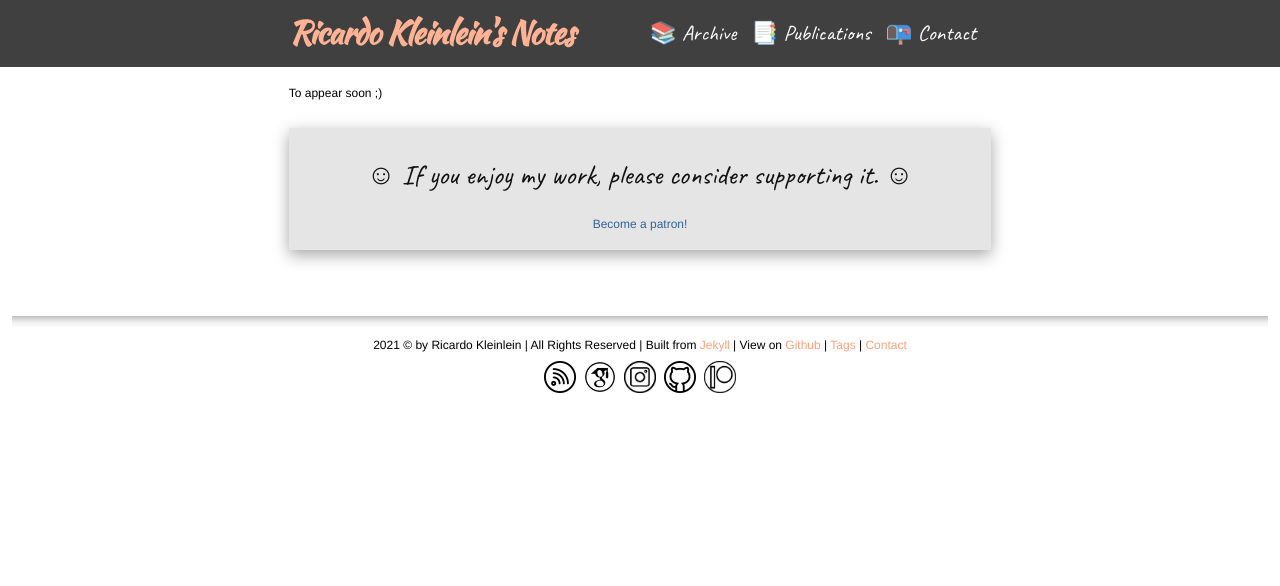
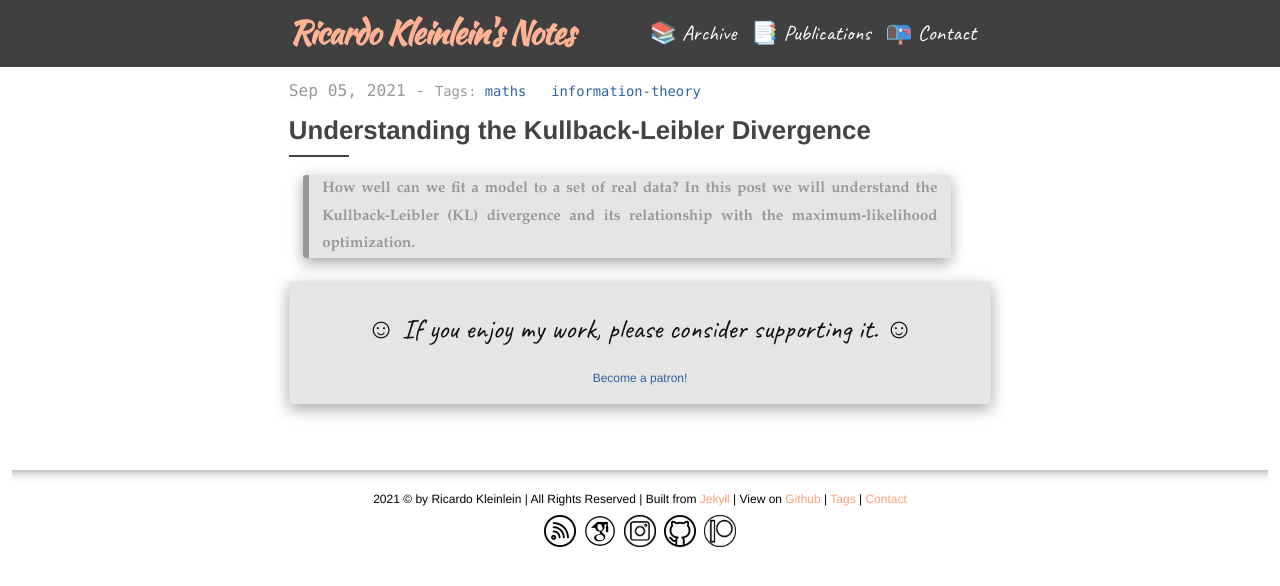
Before and after one commit to ricardokleinklein/ricardokleinklein.github.io, a Jekyll site: the page built from index.html, in a window 1280 px wide. Shown: the top 586 px of the page. Built offline with Jekyll 4.4.1, drawn with Linux system fonts in a browser that asks for light colours; comment, search, counter and statistics services are not loaded.

Commit message:
first post - kl divergence

```diff
--- /dev/null
+++ b/_posts/2021-09-05-understanding-kl.md
@@ -0,0 +1,171 @@
+---
+layout: post
+title: Understanding the Kullback-Leibler Divergence
+author: Ricardo Kleinlein
+tags: maths information-theory
+---
+
+> How well can we fit a model to a set of real data? In this post we will understand the Kullback-Leibler (KL) divergence and its relationship with the maximum-likelihood optimization.
+
+<!--eoe-->
+
+{:class="table-of-content"}
+* TOC
+{:toc}
+
+EDIT: This is a new version of a previously posted text, written back in 2017.
+{:.edit}
+
+# All models are wrong, but some are useful
+
+Reality is, and always will be, far more complex than the models used to describe it. Therefore whenever we make use of a model, there will be a net loss of information. This means that in general such model will not be able to reproduce or reflect all the features and properties of the physical system under modeling.
+
+This is particularly true in Statistics and Probability theory, where many times we seek to compare how close two probability distributions are.
+For instance, imagine a physical system that displays a probability distribution $$p$$ whereas you are trying to model it by a set of parameters $$\theta$$ whose outcome is another distribution $$q$$. **We aim at making q as similar to p as possible.** In what follows we shall assume unidimensional distributions over $$x$$ such that $$p = p(x)$$ and $$q = q(x; \theta)$$ with $$x \in \mathcal{X}$$.
+
+![Instance of a Gaussian model fitting a given distribution](/assets/images/posts/kullback_leibler/gaussian_fit.png){:.center-image}
+Fig. 1. Illustration of an observed distribution $$p(x)$$ modeled by a Gaussian $$q(x;\mu, \sigma^2)$$.
+{:.image-caption}
+
+# Bits required to encode information: entropy
+
+In Information Theory, the concept of **entropy** is widespread almost everywhere.
+Although loosely related to the thermodynamic term, in this context we define it as:
+
+$$
+H(p) = -\sum^N_{i=1} p(x_i)\log p(x_i) \text{ [discrete case]}
+$$
+
+$$
+H(p)= - \int_x p(x)\log(x) dx = - \mathbb{E}_{x \sim p} \log(x) \text{ [continuous case]}
+$$
+
+where $$N$$ denotes the number of elements or observations available from the system that yielded the probability density.
+$$\mathbb{E}_{x \sim p}$$ denotes the expected value when $$x$$ is sampled from the probability distribution $$p(x)$$.
+In Computer Science, the $$\log p(x_i)$$ is usually $$\log_2 p(x_i)$$, and it is a measure of the "minimum amount of bits needed to encode a piece of information". You can think of it as a way to interpret how much information there's within a system.
+
+Similarly, the **cross-entropy** roughly points out the amount of information from a distribution $$p(x)$$ that is encoded by anoter one $$q(x;\theta)$$:
+
+$$
+H(p, q) = -\sum_x p(x) \log q(x)
+$$
+
+$$
+H(p, q) = -\int_x p(x) \log q(x) dx = \mathbb{E}_{x\sim p}\log q(x)
+$$
+
+
+# Distances, Metrics & Divergences
+
+We aim at capturing the difference between two probability distributions.
+Probably the simplest way to get a flavour on how close two any distributions are is to compute a scalar value that grows greater with the difference between pairs of points of both distributions.
+Although we have defined it colloquially, what we are referring to is known as [statistical distances](https://en.wikipedia.org/wiki/Statistical_distance).
+
+Unfortunately, it is not strange at all to read scientific papers in which the authors use indistinctibly the distance (meaning statistical distance) and metric, although they are not the same. A metric on a set $$\mathbb{X}$$ is a function
+
+$$
+d: \mathbb{X} \times \mathbb{X} \rightarrow \mathbb{R}^+
+$$
+
+where $$\mathbb{R}^+$$ is the set of non-negative real numbers such that for all $$x, y, z \in \mathbb{X}$$, $$d$$ satisfies:
+- **Non-negativity**: $$d(x,y) \geq 0$$
+- **Identity of indiscernibles**: $$d(x,y) = 0$$ if and only if $$x = y$$.
+- **Symmetry**: $$d(x,y) = d(y,x)$$
+- **Triangle inequality**: $$d(x,z) \leq d(x,y) + d(y,z)$$
+
+Since statistical distances do not need to be symmetric, as a rule they will neither be, strictly speaking, metrics.
+Divergences are a special subset of statistical distances.
+
+## KL Divergence
+
+The Kullback-Leibler Divergence $$D_{KL}(p\mid \mid q)$$ belongs to the family of statistical distances known as *f-divergences* (Csiszár & Shields, 2004), and is defined as:
+
+$$ D_{KL}(p \mid \mid q) = \int_x p(x)\log p(x) dx - \int_x p(x) \log q(x) dx = \int_x p(x) \log \frac{p(x)}{q(x)} dx $$
+
+which can also be written as
+
+$$ D_{KL}(p \mid \mid q) = \mathbb{E}_{x \sim p} \log p(x) - \mathbb{E}_{x \sim p} \log q(x) = \mathbb{E}_{x \sim p} \left[ \log p(x) - \log q(x) \right] $$
+
+which is easy to see is equivalent to
+
+$$ D_{KL}(p \mid \mid q) = H(p) - H(p,q) $$
+
+$$D_{KL}$$ is thus but the difference between the entropy of the true probability distribution $$p(x)$$ and the cross-entropy of $$p(x)$$ and $$q(x; \theta)$$.
+In short, we are measuring the information lost when using an artificial probability distribution $$q(x;\theta)$$ to describe the true probability distribution $$p(x)$$.
+
+## Its behavior
+
+It is easy to see that if both $$p(x)$$ and $$q(x;\theta)$$ are well-defined, the KL divergence is always positive (*non-negativity*).
+However, it is not always simmetrical, nor is does it satisfy the triangle inequality.
+This means that the actual value of the KL divergence depends on the distribution from which we are measuring.
+
+There is a couple of special cases, namely those related to the points in which one of the distributions takes a zero value:
+
+* When $$p(x) = 0$$, the $$\log$$ is not defined, so the KL divergence is no longer a valid measure. It is not defined at one point at least, so a walk-around is to add some noise to the original data distribution, ensuring that $$p(x) > 0$$ everywhere.
+* If $$q(x) = 0$$ and $$p(x) > 0$$, $$p(x) / 0 \rightarrow \infty$$. In other words, if there's no $$q(x)$$ in a place it was supposed to be, the distance between probability distributions becomes infinity.
+
+
+# Relationship to the maximum-likelihood principle
+
+If you use to read machine learning research papers, it is very likely that you have already come accross the notion of maximizing the maximum-likelihood, or equivalently, minimizing the **negative log-likelihood**.
+Most of our deep neural methods nowadays are trained following this scheme (Goodfellow et al, 2016).
+
+Through this procedure, neural networks learn to progressively reduce the gap between their inner model (which we might identify with $$P_\theta(x)$$) and the real distribution $$\hat{P}_D(x)$$ of the observed data.
+In short, an iterative process over the parameters $$\theta$$ works to make $$P(x;\theta) = P(x \mid \theta) = P_\theta(x)$$ closer to $$\hat{P}_D(x)$$.
+
+## Learning by observing
+
+Let us denote by $$\hat{P}_D(x)$$ the probability of an instance in a dataset:
+
+$$
+\hat{P}_D(x) = \sum_{i=1}^N \frac{1}{N}\delta_(x-x_i)
+$$
+
+From the definition of KL divergence
+
+$$
+D_{KL}(\hat{P}_D(x) \mid \mid P_\theta(x)) = \int_x \hat{P}_D(x) \log \frac{\hat{P}_D(x)}{P_\theta(x)} dx = -H[\hat{P}_D(x)] - \int_x \hat{P}_D(x) \log P_\theta(x) dx
+$$
+
+when deriving the gradient of the above expression with respect to $$\theta$$,
+
+$$
+\nabla_\theta(D_{KL}(\hat{P}_D(x) \mid \mid P_\theta(x))) = \nabla_\theta \mathbb{E}_{\hat{P}_D(x)} \log P_\theta(x)
+$$
+
+since $$\hat{P}_D(x)$$ is independent of $$\theta$$.
+If we continue expanding the expression above,
+
+$$
+\nabla_\theta \sum_x \hat{P}_D(x) \log P_\theta(x) = \nabla_\theta \sum_x \left[ \frac{1}{N} \sum_{i=1}^N \delta_(x-x_i)   \right] \log P_\theta(x)
+$$
+
+and therefore
+
+$$
+\nabla_\theta(D_{KL}(\hat{P}_D(x) \mid \mid P_\theta(x))) = \frac{1}{N} \sum_x \nabla_\theta \log P_\theta(x)$$
+
+And here we are, at a completely analogous expression to that of the original log-likelihood problem!
+This is a very important result, since it assures us that when our learning systems are training under a negative log-likelihood strategy, they are actually learning to match the distribution as seen in the dataset.
+
+## The importance of fundamentals
+
+In fact, this topic has attracted a lot of attention in recent years due to the rising of **Generative Adversarial Networks** (Goodfellow, 2016) and **Variational Autoencoders** (Doersch, 2016).
+Both types of models try to estimate the difference between two densities.
+Researchers in this area have came up with new statistical distances, some of them being also metrics;
+I find particularly interesting the Wasserstein GAN (Arjovsky, 2017) and the Cramér GAN (Bellemare et at., 2017) papers.
+Sadly, these are heavy stuff thet I hope to cover in further posts.
+
+# References
+
+[Arjovsky, M., Chintala, S., & Bottou, L. (2017): "Wasserstein GAN". arXiv:1701.07875](https://arxiv.org/abs/1701.07875)
+
+[Bellemare, M. G., Danihelka, I., Dabney, W., et al. (2017): "The Cramer Distance as a Solution to Biased Wasserstein Gradients" arXiv:1705.1074](https://arxiv.org/abs/1705.10743)
+
+[Csiszár, I. and Shields, P.C., (2004); "Information Theory and Statistics: A Tutorial", Foundations and Trends in Communications and Information Theory Volume 1 Issue 4.](http://www.renyi.hu/~csiszar/Publications/Information_Theory_and_Statistics:_A_Tutorial.pdf)
+
+[Doersch, C. (2016): "Tutorial on Variational Autoencoders". arXiv:1606.05908](https://arxiv.org/abs/1606.05908)
+
+[Goodfellow, I. (2016): "NIPS 2016 Tutorial: Generative Adversarial Networks". arXiv:1701.00160](https://arxiv.org/abs/1701.00160)
+
+[Goodfellow, I., Bengio, Y. and Courville, A. (2016); "Deep Learning" MIT Press (Online).](https://www.deeplearningbook.org/)
--- a/_sass/_catalogue.scss
+++ b/_sass/_catalogue.scss
@@ -1,10 +1,13 @@
 .catalogue {
+
+	// margin-top: 3rem;
+	// margin-bottom: 3rem;
 
 	&-time {
 		color: $spanish-grey;
 		font-family: $monospaced-font;
 		font-size: 1.35rem;
-		line-height: 1.15rem;
+		line-height: 0.5rem;
 	}
 
 	&-title {
@@ -12,8 +15,8 @@
 		font-family: $sans-font;
 		font-size: 2.15rem;
 		font-weight: 700;
-		margin-top: .5rem;
-		margin-bottom: 0.75rem;
+		margin-top: -1rem;
+		margin-bottom: 0;
 		display: block;
 
 		&:hover {
@@ -35,7 +38,7 @@
 	}
 
 	.post-frontview {
-		margin: 3rem 1rem;
+		margin-top: 1rem;
     color: $grey-bck;
     &:hover .catalogue-line,
     &:focus .catalogue-line {
@@ -46,4 +49,28 @@
       border: 0;
     }
   }
+
+  blockquote {
+    background-color: $light-shadow;
+    text-align: justify;
+    margin-left: 1.15rem;
+    border-left: .5rem solid $spanish-grey;
+    border-radius: 3px;
+    box-shadow: $shadow-grey 0px 5px 15px;
+    // margin-top: 2rem;
+    // margin-bottom: 2rem;
+
+    p {
+      color: $spanish-grey;
+      font-size: 1.25rem;
+      font-family: $palatino-font;
+      margin: 1.15rem;
+    }
+
+    hr {
+      border: 0;
+      height: 12px;
+      box-shadow: inset 0 12px 12px -12px rgba(0, 0, 0, 0.5);
+    }
+  }
 }
--- a/_sass/_defaults.scss
+++ b/_sass/_defaults.scss
@@ -81,7 +81,7 @@ td {
 img {
   max-width: 100%;
   vertical-align: middle;
-  margin: 1rem auto;
+  margin: 0rem auto;
   text-align: center;
   display: block;
 }
--- a/_sass/_layout.scss
+++ b/_sass/_layout.scss
@@ -11,7 +11,7 @@
 
 .site-title {
 	@media screen and (max-width:600px) {
-		@include relative-font-size(1.2);
+		@include relative-font-size(1.15);
 	}
 	@media screen and (min-width:600px) {
 		@include relative-font-size(2);
@@ -48,7 +48,7 @@
 	}
 	.page-link {
 		@media screen and (max-width:600px) {
-			font-size: 0.95rem;
+			font-size: 1.15rem;
 		}
 		@media screen and (min-width:600px) {
 			@include relative-font-size(1.35);
--- a/_sass/_posts.scss
+++ b/_sass/_posts.scss
@@ -66,14 +66,14 @@
 
 // -------------------------------------------------
 
-// .image-caption {
-//     text-align: center;
-//     width: 85%;
-//     margin: 10px auto 35px;
-//     line-height: 1.35;
-//     color: $spanish-grey;
-//     font-style: italic;
-// }
+.image-caption {
+    text-align: center;
+    width: 85%;
+    margin: .5rem auto 1rem;
+    line-height: 1.35;
+    color: $spanish-grey;
+    font-style: italic;
+}
 
 // -------------------------------------------------
 
@@ -130,16 +130,25 @@ pre {
 
 .post-content {
   margin-bottom: $spacing-unit;
+  font-size: 1.25rem;
+  color: $dark-grey;
 
+  .edit {
+    color: $light-grey;
+  }
+
+  b, strong {
+        color: $red-orange;
+      }
   blockquote {
     background-color: $light-shadow;
     text-align: justify;
     margin-left: 1.15rem;
-    // border-left: .5rem solid $spanish-grey;
+    border-left: .5rem solid $spanish-grey;
     border-radius: 3px;
     box-shadow: $shadow-grey 0px 5px 15px;
-    margin-top: 2rem;
-    margin-bottom: 2rem;
+    // margin-top: 2rem;
+    // margin-bottom: 2rem;
 
     p {
       color: $spanish-grey;
@@ -178,9 +187,4 @@ pre {
       line-height: 2rem;
       text-align: justify;
     }
-
-    b {
-      color: $red-orange;
-    }
-
 }
--- a/index.html
+++ b/index.html
@@ -2,12 +2,10 @@
 layout: default
 ---
 
-<div class="home other-pages">
+<div class="home">
 
 <!-- Catalogue of available posts -->
 <div class="catalogue">
-
-	To appear soon ;)
 
 	{% for post in site.posts %}
 			<!-- Post's metadata -->
```
Also changed, not shown: assets/images/posts/kullback_leibler/gaussian_fit.png.
